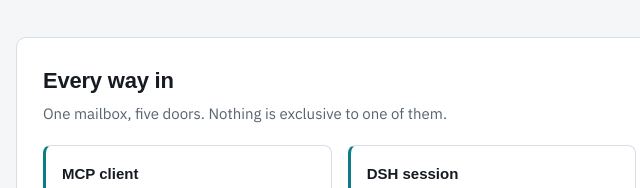
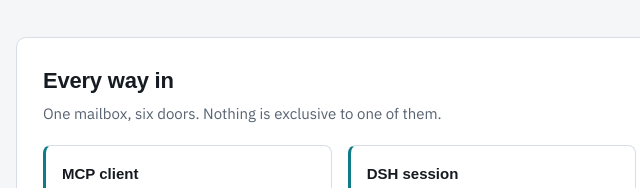
Before and after one commit to blairlaird/dsh-agent-mailbox, a website: page docs/index.html in a window 1280 px wide. Shown: the part 1422-1610 px from the top of the page, 148-788 px from the left. Drawn offline with Linux system fonts and the light colour scheme; a web font is replaced by a local one.

Commit message:
docs: six doors, not five

```diff
--- a/docs/index.html
+++ b/docs/index.html
@@ -130,7 +130,7 @@ footer{color:var(--dim);font-size:13px;text-align:center;padding-top:8px}
 
   <section>
     <h2>Every way in</h2>
-    <p class="sub">One mailbox, five doors. Nothing is exclusive to one of them.</p>
+    <p class="sub">One mailbox, six doors. Nothing is exclusive to one of them.</p>
     <div class="grid">
       <div class="card">
         <h3>MCP client</h3>
```
